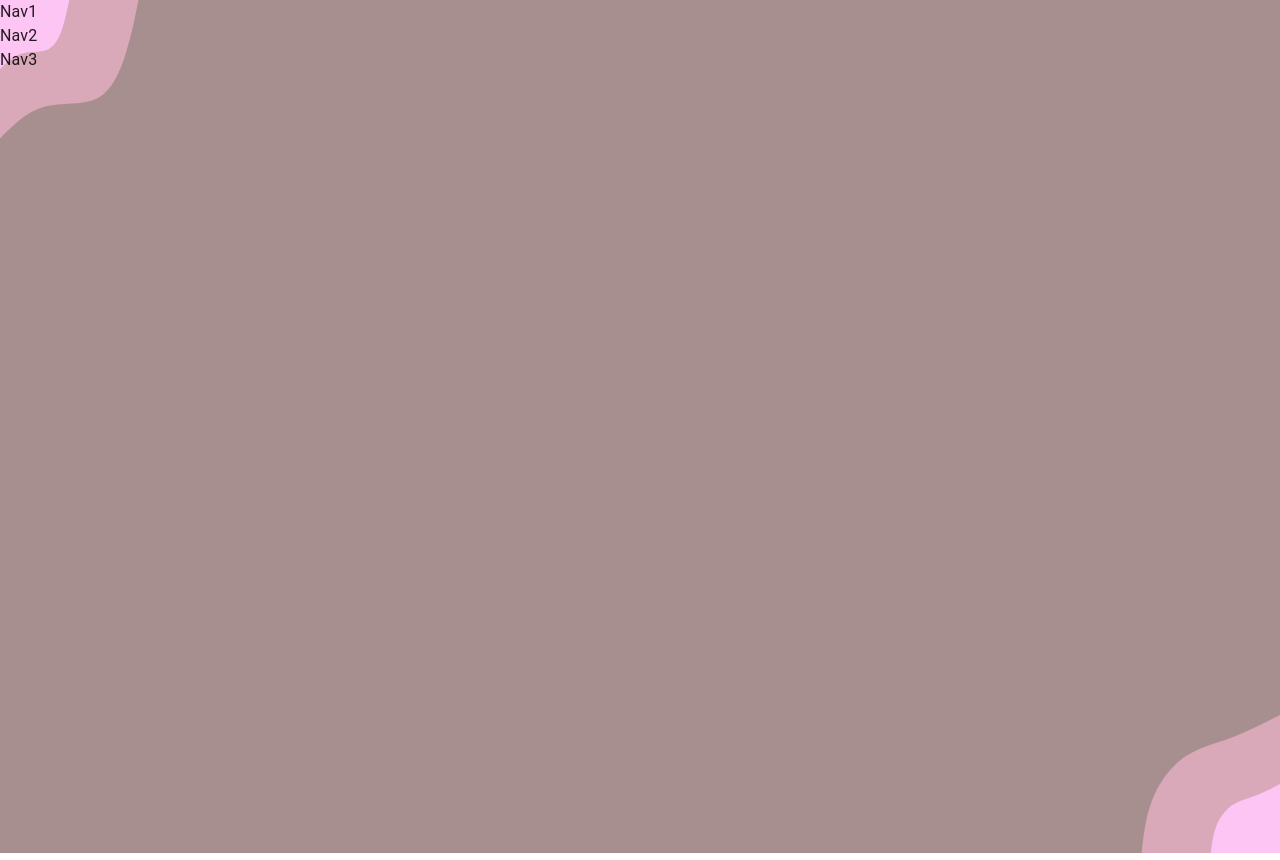
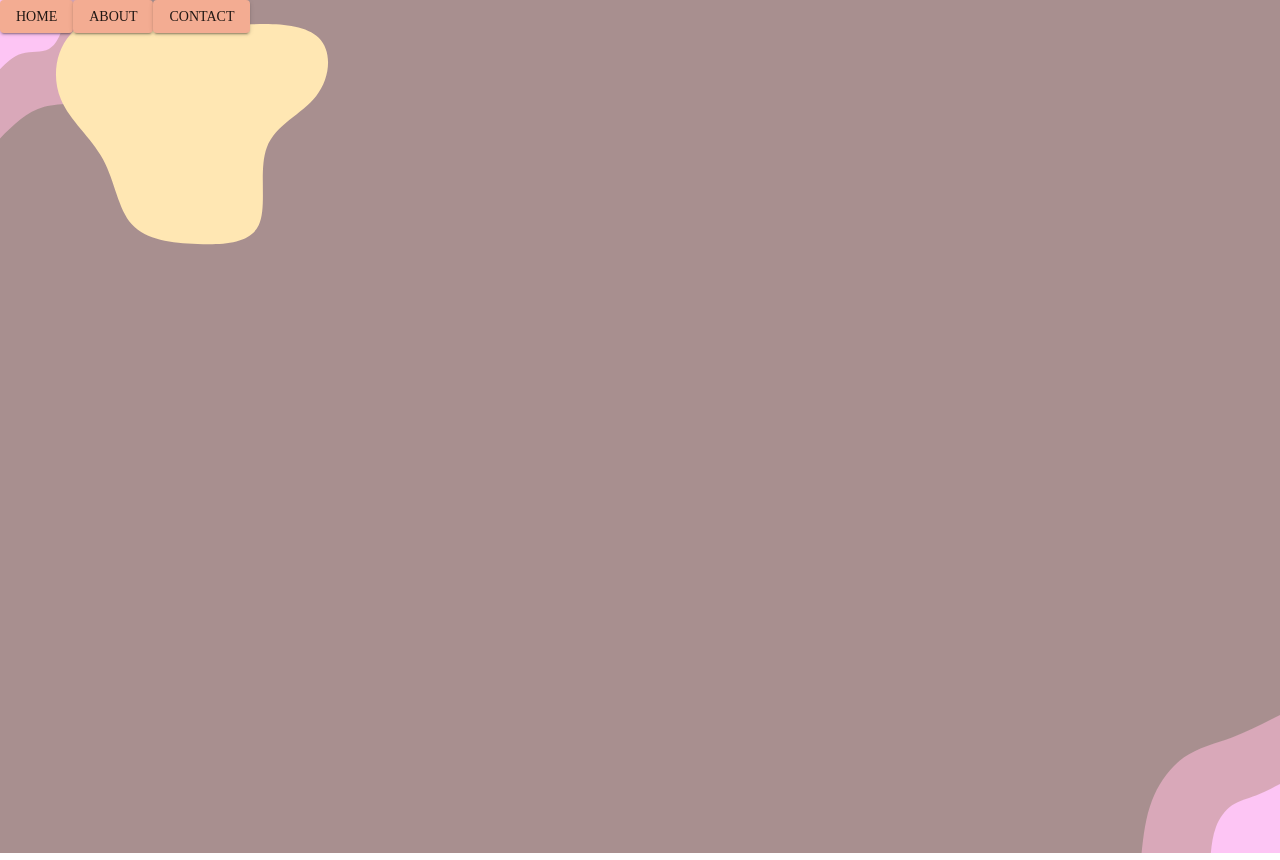
Before and after one commit to skoolaidl/seth-portfolio, a React app: page / in a window 1280 px wide. Built offline with nearby package versions, Linux system fonts and the light colour scheme.

Commit message:
working styling and buttons, mui typography

```diff
--- a/package.json
+++ b/package.json
@@ -13,6 +13,7 @@
   "dependencies": {
     "@emotion/react": "^11.10.6",
     "@emotion/styled": "^11.10.6",
+    "@fontsource/montserrat": "^4.5.14",
     "@mui/material": "^5.11.14",
     "@reduxjs/toolkit": "^1.9.0",
     "@types/jest": "^29.2.3",
--- a/src/App.tsx
+++ b/src/App.tsx
@@ -9,11 +9,7 @@ const AppLayer = styled('div')({
 });
 
 const ContentLayer = styled('div')({
-    position: 'absolute',
-    width: '100%',
-    height: 'auto',
-    top: 0,
-    left: 0
+    position: 'absolute'
 });
 
 export default function App() {
--- a/src/components/Background/Background.tsx
+++ b/src/components/Background/Background.tsx
@@ -40,6 +40,7 @@ const Background = (props: any) => {
                 <path d="M324.5 0C316.7 39.8 308.8 79.7 295.6 122.5C282.5 165.2 263.9 211 229.5 229.5C195 247.9 144.6 239.1 103.7 250.4C62.8 261.7 31.4 293.1 0 324.5L0 0Z" fill="#d9a8b9"></path>
                 <path d="M162.2 0C158.3 19.9 154.4 39.8 147.8 61.2C141.2 82.6 132 105.5 114.7 114.7C97.5 124 72.3 119.5 51.9 125.2C31.4 130.8 15.7 146.5 0 162.2L0 0Z" fill="#fdc5f4"></path>
             </g>
+            <svg id="visual" viewBox="0 0 800 600" width="800" height="600" xmlns="http://www.w3.org/2000/svg" version="1.1"><g transform="translate(461.9667190767474 244.96532962029846)"><path d="M127.8 -187.9C181.7 -190.3 252.4 -188.4 285 -156.4C317.7 -124.3 312.3 -62.2 278.8 -19.4C245.3 23.4 183.5 46.9 163.4 100.7C143.4 154.6 164.9 238.8 144.6 282.4C124.3 326 62.2 329 1.3 326.8C-59.7 324.7 -119.3 317.4 -152.5 281.2C-185.7 245 -192.5 180 -220.6 128.3C-248.8 76.7 -298.4 38.3 -319.3 -12.1C-340.3 -62.5 -332.5 -125 -297.2 -164.3C-261.8 -203.5 -198.9 -219.5 -144.8 -217C-90.7 -214.4 -45.3 -193.2 -4.2 -186C37 -178.8 74 -185.5 127.8 -187.9" fill="#FFE7B3"></path></g></svg>
         </BackgroundStyle>
     )
 }
--- a/src/components/Navigation.tsx
+++ b/src/components/Navigation.tsx
@@ -1,11 +1,18 @@
 import React from 'react';
+import { Button, Typography } from '@mui/material';
 
 const Navigation = () => {
     return(
         <div>
-            <div>Nav1</div>
-            <div>Nav2</div>
-            <div>Nav3</div>
+            <Button variant='contained'>
+                <Typography variant='body1'>Home</Typography>
+            </Button>
+            <Button variant='contained'>
+                <Typography>About</Typography>
+            </Button>
+            <Button variant='contained'>
+                <Typography>Contact</Typography>
+            </Button>
         </div>
     )
 }
--- a/src/theme.tsx
+++ b/src/theme.tsx
@@ -1,9 +1,16 @@
 import { createTheme } from '@mui/material';
 
 const theme = createTheme({
+    typography: {
+        fontFamily: ['Montserrat', 'serif'].join(','),
+        body1: {
+            "fontSize": 14,
+            "fontWeight": 400,
+        }
+    },
     palette: {
         primary: {
-            main: '#FDC5F4'
+            main: '#F3AC92'
         },
         secondary: {
             main: "#CBCBCB"
--- a/webpack.config.js
+++ b/webpack.config.js
@@ -33,7 +33,7 @@ module.exports = {
             loader: 'file-loader',
           },
         ],
-      },
+      }
     ],
   },
   resolve: {
```
Also changed, not shown: 1 other file (tests, documents, lock files or other folders).
